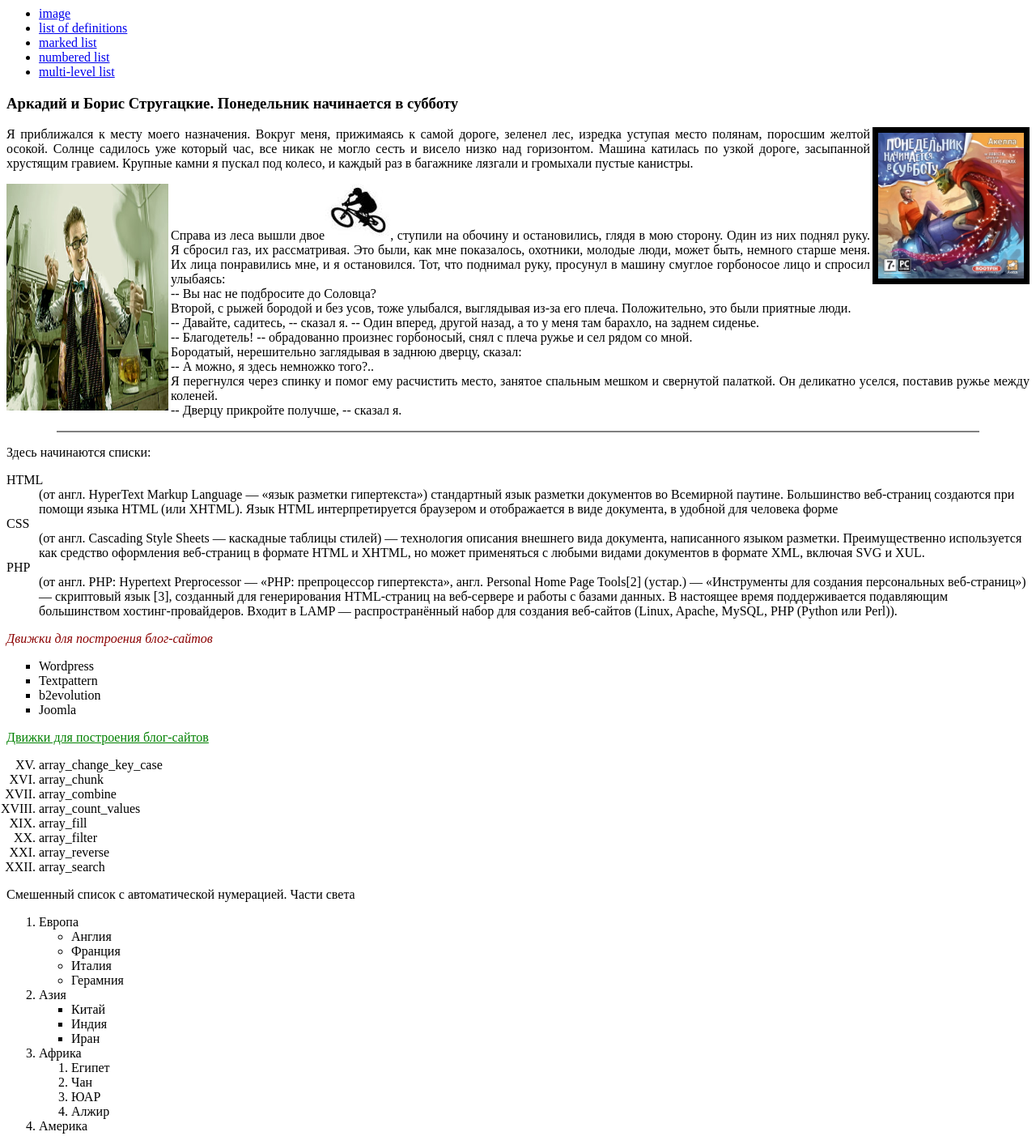
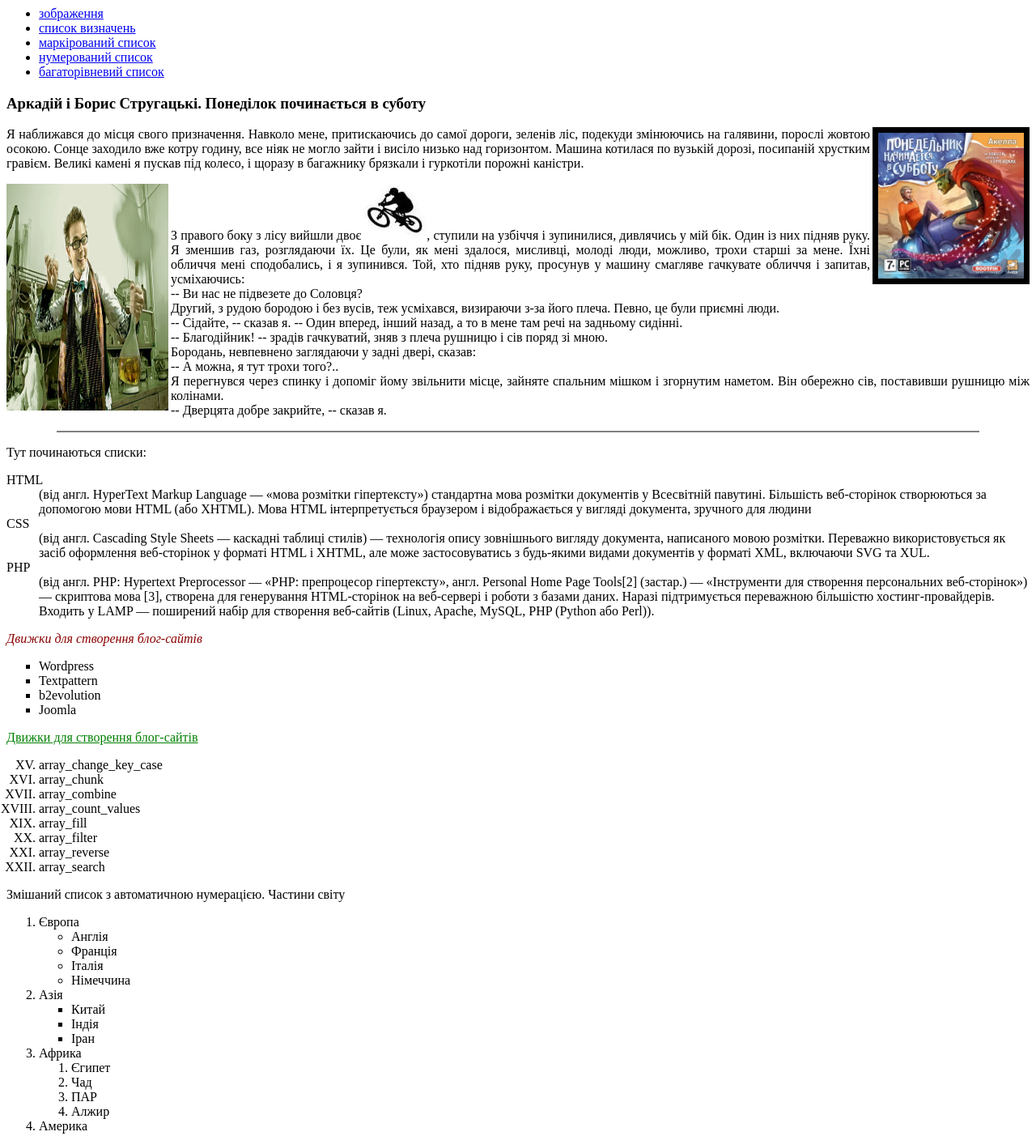
Before and after one commit to Almanot/Balukov-121-24ck-1, a plain HTML site: page lab2.htm in a window 1280 px wide. Shown: the top 1403 px of the page at 81% size. Drawn offline with Linux system fonts and the light colour scheme.

Commit message:
lab 2 done

```diff
--- a/lab2.htm
+++ b/lab2.htm
@@ -9,39 +9,39 @@
 	</head>
 	<body>
     <ul>
-		<li><a href="#image">image</a></li>
-		<li><a href="#list of definitions">list of definitions</a></li>
-		<li><a href="#marked list">marked list</a></li>
-		<li><a href="#numbered list">numbered list</a></li>
-		<li><a href="#multi-level list">multi-level list</a></li>
+        <li><a href="#image">зображення</a></li>
+        <li><a href="#list of definitions">список визначень</a></li>
+        <li><a href="#marked list">маркірований список</a></li>
+        <li><a href="#numbered list">нумерований список</a></li>
+        <li><a href="#multi-level list">багаторівневий список</a></li>
     </ul>
-		<h3>Аркадий и Борис Стругацкие. Понедельник начинается в субботу</h3>
+    <h3>Аркадій і Борис Стругацькі. Понеділок починається в суботу</h3>
     <a name="image">
     <img src="ponedelnik1.jpg" align="right" border="7" height="180">
-		<p align="justify">Я приближался к месту моего назначения. Вокруг меня, прижимаясь к самой дороге, зеленел лес, изредка уступая место полянам, поросшим желтой осокой. Солнце садилось уже который час, все никак не могло сесть и висело низко над горизонтом. Машина катилась по узкой дороге, засыпанной хрустящим гравием. Крупные камни я пускал под колесо, и каждый раз в багажнике лязгали и громыхали пустые канистры.</p>
+    <p align="justify">Я наближався до місця свого призначення. Навколо мене, притискаючись до самої дороги, зеленів ліс, подекуди змінюючись на галявини, порослі жовтою осокою. Сонце заходило вже котру годину, все ніяк не могло зайти і висіло низько над горизонтом. Машина котилася по вузькій дорозі, посипаній хрустким гравієм. Великі камені я пускав під колесо, і щоразу в багажнику брязкали і гуркотіли порожні каністри.</p>
     <a href="https://www.google.com"><img src="chemistry.jpg" align="left" width="200" height="280"></a>
-		<p align="justify">Справа из леса вышли двое<img src="dvoe.jpg">, ступили на обочину и остановились, глядя в мою сторону. Один из них поднял руку. Я сбросил газ, их рассматривая. Это были, как мне показалось, охотники, молодые люди, может быть, немного старше меня. Их лица понравились мне, и я остановился. Тот, что поднимал руку, просунул в машину смуглое горбоносое лицо и спросил улыбаясь:<br>-- Вы нас не подбросите до Соловца?
-			<br>Второй, с рыжей бородой и без усов, тоже улыбался, выглядывая из-за его плеча. Положительно, это были приятные люди.
-			<br>-- Давайте, садитесь, -- сказал я. -- Один вперед, другой назад, а то у меня там барахло, на заднем сиденье.
-			<br>-- Благодетель! -- обрадованно произнес горбоносый, снял с плеча ружье и сел рядом со мной.
-			<br>Бородатый, нерешительно заглядывая в заднюю дверцу, сказал:
-			<br>-- А можно, я здесь немножко того?..
-			<br>Я перегнулся через спинку и помог ему расчистить место, занятое спальным мешком и свернутой палаткой. Он деликатно уселся, поставив ружье между коленей.
-			<br>-- Дверцу прикройте получше, -- сказал я.
+    <p align="justify">З правого боку з лісу вийшли двоє<img src="dvoe.jpg">, ступили на узбіччя і зупинилися, дивлячись у мій бік. Один із них підняв руку. Я зменшив газ, розглядаючи їх. Це були, як мені здалося, мисливці, молоді люди, можливо, трохи старші за мене. Їхні обличчя мені сподобались, і я зупинився. Той, хто підняв руку, просунув у машину смагляве гачкувате обличчя і запитав, усміхаючись:<br>-- Ви нас не підвезете до Соловця?
+        <br>Другий, з рудою бородою і без вусів, теж усміхався, визираючи з-за його плеча. Певно, це були приємні люди.
+        <br>-- Сідайте, -- сказав я. -- Один вперед, інший назад, а то в мене там речі на задньому сидінні.
+        <br>-- Благодійник! -- зрадів гачкуватий, зняв з плеча рушницю і сів поряд зі мною.
+        <br>Бородань, невпевнено заглядаючи у задні двері, сказав:
+        <br>-- А можна, я тут трохи того?..
+        <br>Я перегнувся через спинку і допоміг йому звільнити місце, зайняте спальним мішком і згорнутим наметом. Він обережно сів, поставивши рушницю між колінами.
+        <br>-- Дверцята добре закрийте, -- сказав я.
     </p>
     <hr width="90%" size="2" color="gray" noshade="true">
     <a name="list of definitions">
-		<p>Здесь начинаются списки:</p>
+    <p>Тут починаються списки:</p>
     <dl>
         <dt>HTML</dt>
-			<dd>(от англ. HyperText Markup Language — «язык разметки гипертекста») стандартный язык разметки документов во Всемирной паутине. Большинство веб-страниц создаются при помощи языка HTML (или XHTML). Язык HTML интерпретируется браузером и отображается в виде документа, в удобной для человека форме</dd>
+        <dd>(від англ. HyperText Markup Language — «мова розмітки гіпертексту») стандартна мова розмітки документів у Всесвітній павутині. Більшість веб-сторінок створюються за допомогою мови HTML (або XHTML). Мова HTML інтерпретується браузером і відображається у вигляді документа, зручного для людини</dd>
         <dt>CSS</dt>
-			<dd>(от англ. Cascading Style Sheets — каскадные таблицы стилей) — технология описания внешнего вида документа, написанного языком разметки. Преимущественно используется как средство оформления веб-страниц в формате HTML и XHTML, но может применяться с любыми видами документов в формате XML, включая SVG и XUL.</dd>
+        <dd>(від англ. Cascading Style Sheets — каскадні таблиці стилів) — технологія опису зовнішнього вигляду документа, написаного мовою розмітки. Переважно використовується як засіб оформлення веб-сторінок у форматі HTML і XHTML, але може застосовуватись з будь-якими видами документів у форматі XML, включаючи SVG та XUL.</dd>
         <dt>PHP</dt>
-			<dd>(от англ. PHP: Hypertext Preprocessor — «PHP: препроцессор гипертекста», англ. Personal Home Page Tools[2] (устар.) — «Инструменты для создания персональных веб-страниц») — скриптовый язык [3], созданный для генерирования HTML-страниц на веб-сервере и работы с базами данных. В настоящее время поддерживается подавляющим большинством хостинг-провайдеров. Входит в LAMP — распространённый набор для создания веб-сайтов (Linux, Apache, MySQL, PHP (Python или Perl)).</dd>
+        <dd>(від англ. PHP: Hypertext Preprocessor — «PHP: препроцесор гіпертексту», англ. Personal Home Page Tools[2] (застар.) — «Інструменти для створення персональних веб-сторінок») — скриптова мова [3], створена для генерування HTML-сторінок на веб-сервері і роботи з базами даних. Наразі підтримується переважною більшістю хостинг-провайдерів. Входить у LAMP — поширений набір для створення веб-сайтів (Linux, Apache, MySQL, PHP (Python або Perl)).</dd>
     </dl>
     <a name="marked list">
-		<p><font color="darkred"><i>Движки для построения блог-сайтов</i></font></p>
+    <p><font color="darkred"><i>Движки для створення блог-сайтів</i></font></p>
     <ul type="square">
         <li>Wordpress</li>
         <li>Textpattern</li>
@@ -49,7 +49,7 @@
         <li>Joomla</li>
     </ul>
     <a name="numbered list">
-		<p><font color="green"><u>Движки для построения блог-сайтов</u></font></p>
+    <p><font color="green"><u>Движки для створення блог-сайтів</u></font></p>
     <ol start="15" type="I">
         <li>array_change_key_case</li>
         <li>array_chunk</li>
@@ -61,30 +61,31 @@
         <li>array_search</li>
     </ol>
     <a name="multi-level list">
-		<p>Смешенный список с автоматической нумерацией. Части света</p>
+    <p>Змішаний список з автоматичною нумерацією. Частини світу</p>
     <ol type="1">
-			<li>Европа</li>
+        <li>Європа</li>
             <ul type="circle">
-					<li>Англия</li>
-					<li>Франция</li>
-					<li>Италия</li>
-					<li>Герамния</li>
+                <li>Англія</li>
+                <li>Франція</li>
+                <li>Італія</li>
+                <li>Німеччина</li>
             </ul>
-			<li>Азия</li>
+        <li>Азія</li>
             <ul type="square">
                 <li>Китай</li>
-					<li>Индия</li>
-					<li>Иран</li>
+                <li>Індія</li>
+                <li>Іран</li>
             </ul>
         <li>Африка</li>
             <ol type="1">
-					<li>Египет</li>
-					<li>Чан</li>
-					<li>ЮАР</li>
+                <li>Єгипет</li>
+                <li>Чад</li>
+                <li>ПАР</li>
                 <li>Алжир</li>
             </ol>
         <li>Америка</li>
     </ol>
     <a href="https://www.facebook.com/zuck/">I dont have facebook page</a>
 </body>
+
  </html>
```
Also changed, not shown: lab1-index.html (+7 -7 lines), 1 other file. Lines whose indentation alone changed are shown as unchanged.
